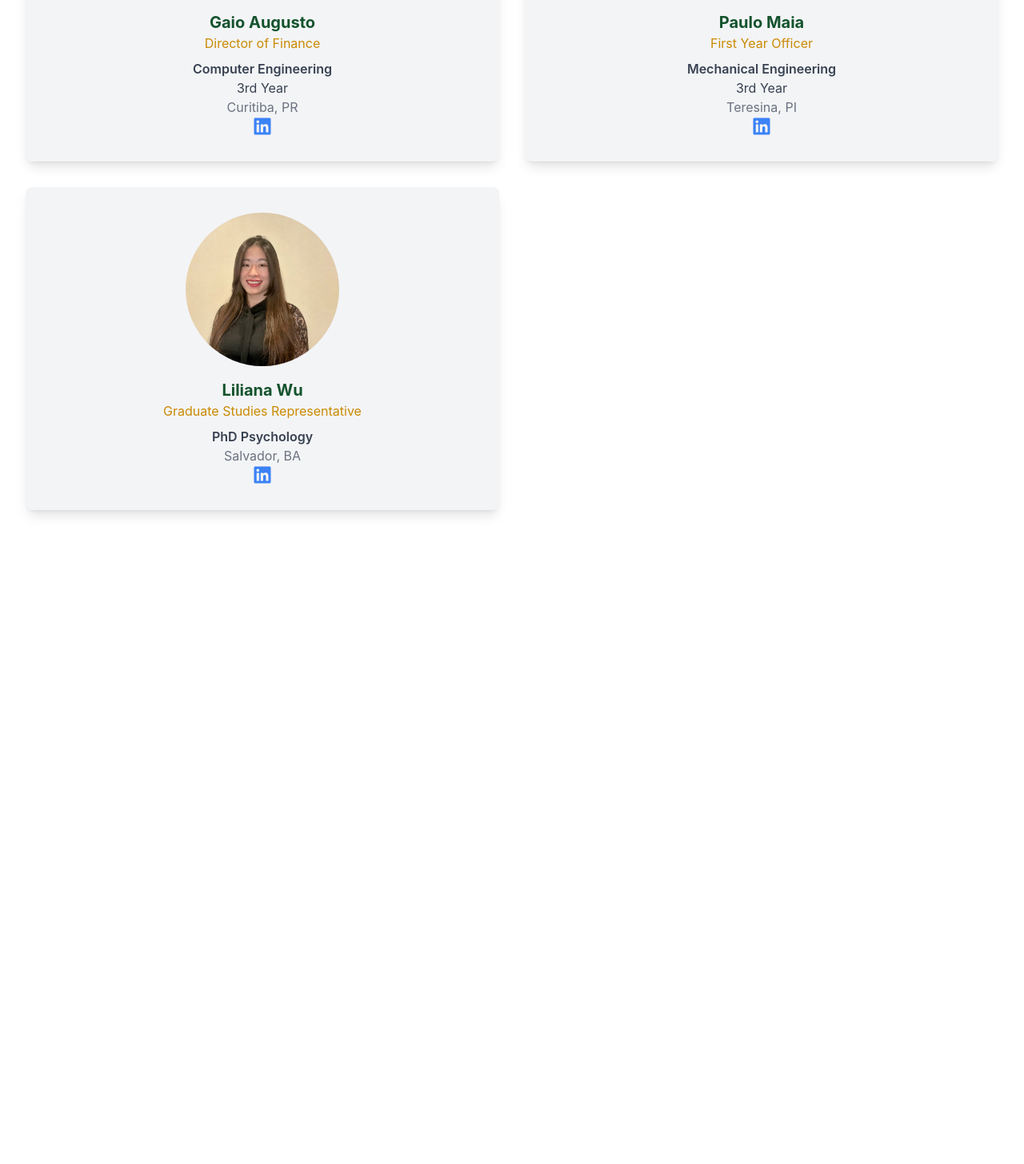
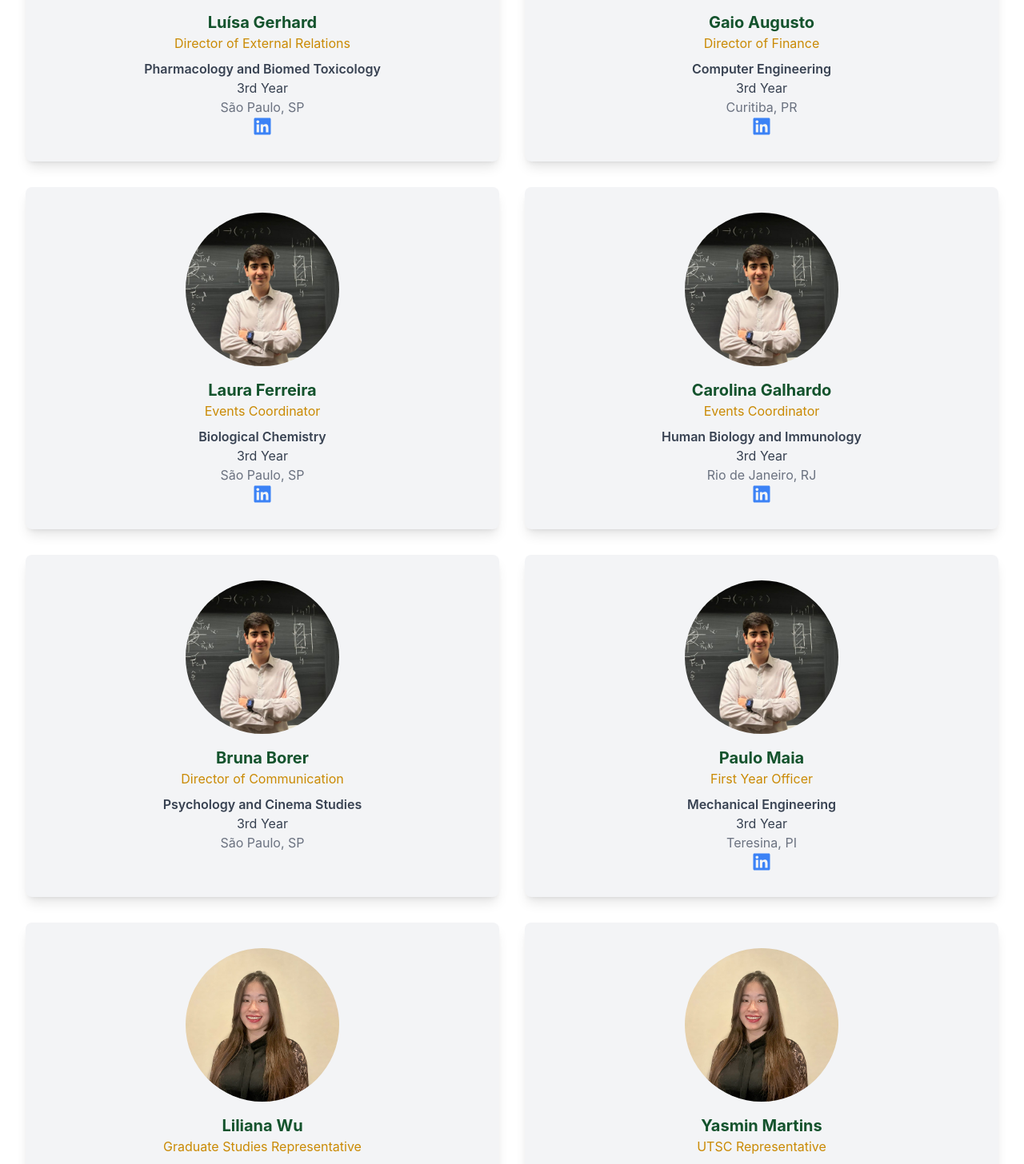
Before and after one commit to GaioAugusto/brasa-website, a React (Create React App) app: page /board in a window 1280 px wide. Shown: the part 1014-2470 px from the top of the page at 80% size. Before the commit the page ends 1684 px from the top, so only its background shows below. Built offline with nearby package versions, Linux system fonts and the light colour scheme.

Commit message:
Added footer

```diff
--- a/src/components/Board/Member/view.tsx
+++ b/src/components/Board/Member/view.tsx
@@ -24,6 +24,7 @@ export const MemberView: ComponentType = ({ boardMember }) => {
         {boardMember.year && <span>{boardMember.year} Year</span>}
         <span className="block text-gray-500">{boardMember.city}</span>
       </p>
+      {boardMember.linkedin && (
         <a
           href={boardMember.linkedin}
           target="_blank"
@@ -32,6 +33,7 @@ export const MemberView: ComponentType = ({ boardMember }) => {
         >
           <FaLinkedin className="h-6 w-6" />
         </a>
+      )}
     </div>
   );
 };
--- a/src/components/Board/view.tsx
+++ b/src/components/Board/view.tsx
@@ -3,6 +3,7 @@ import { BoardViewProps } from "./types";
 import { boardMembers } from "../../utilities/boardMembers";
 import { Member } from "./Member";
 import { BoardMember } from "../../types/boardMember";
+import { Footer } from "../Footer";
 
 type ComponentType = React.FC<BoardViewProps>;
 
@@ -38,6 +39,7 @@ export const BoardView: ComponentType = () => {
           <Member boardMember={member} />
         ))}
       </div>
+      <Footer />
     </div>
   );
 };
--- /dev/null
+++ b/src/components/Footer/index.tsx
@@ -0,0 +1,7 @@
+import { FooterProps } from "./types";
+import { FooterView } from "./view";
+
+type ComponentType = React.FC<FooterProps>;
+export const Footer: ComponentType = () => {
+  return <FooterView />;
+};
--- /dev/null
+++ b/src/components/Footer/types.ts
@@ -0,0 +1,2 @@
+export interface FooterProps {}
+export interface FooterViewProps {}
--- /dev/null
+++ b/src/components/Footer/view.tsx
@@ -0,0 +1,12 @@
+import { FooterViewProps } from "./types";
+
+type ComponentType = React.FC<FooterViewProps>;
+export const FooterView: ComponentType = () => {
+  return (
+    <div className="border-t border-gray-700 mt-6 pt-4 text-center text-sm">
+      <p>
+        &copy; {new Date().getFullYear()} BRASA at UofT. All rights reserved.
+      </p>
+    </div>
+  );
+};
--- a/src/components/Home/view.tsx
+++ b/src/components/Home/view.tsx
@@ -2,6 +2,7 @@ import React from "react";
 import { HomeViewProps } from "./types";
 import { About } from "./About";
 import { useLocale } from "../../contexts/Locale";
+import { Footer } from "../Footer";
 
 type ComponentType = React.FC<HomeViewProps>;
 export const HomeView: ComponentType = () => {
@@ -44,6 +45,7 @@ export const HomeView: ComponentType = () => {
       <section id="about">
         <About />
       </section>
+      <Footer />
     </div>
   );
 };
--- a/src/resources/en-US.json
+++ b/src/resources/en-US.json
@@ -12,7 +12,12 @@
     "vicePresident": "Vice-President",
     "finance": "Director of Finance",
     "firstYearOfficer": "First Year Officer",
-    "graduateRep": "Graduate Studies Representative"
+    "graduateRep": "Graduate Studies Representative",
+    "eventsCoordinator": "Events Coordinator",
+    "externalRelations": "Director of External Relations",
+    "communication": "Director of Communication",
+    "utscRep": "UTSC Representative",
+    "utmRep": "UTM Representative"
   },
   "templates": {
     "welcomeDescription": "Be welcome to BRASA's UOFT official website",
--- a/src/resources/pt-BR.json
+++ b/src/resources/pt-BR.json
@@ -12,7 +12,12 @@
     "vicePresident": "Vice Presidente",
     "finance": "Diretor de Finanças",
     "firstYearOfficer": "Oficial de Calouros",
-    "graduateRep": "Representante de Graduate Studies"
+    "graduateRep": "Representante de Graduate Studies",
+    "eventsCoordinator": "Coordenadora de Eventos",
+    "externalRelations": "Diretora de Relações Externas",
+    "communication": "Diretora de Comunicações",
+    "utscRep": "Representante de UTSC",
+    "utmRep": "Representante de UTM"
   },
   "templates": {
     "welcomeDescription": "Seja bem-vindo ao site oficial da BRASA UofT!",
--- a/src/types/boardMember.ts
+++ b/src/types/boardMember.ts
@@ -5,8 +5,7 @@ export interface BoardMember {
   picture: string;
   major: string;
   year?: string;
-  // position: string;
   position: keyof ModulesIdentifier["common"]; // Enforces valid keys
   city: string;
-  linkedin: string;
+  linkedin?: string;
 }
--- a/src/types/strings/CommonStrings.ts
+++ b/src/types/strings/CommonStrings.ts
@@ -12,4 +12,9 @@ export interface CommonStrings {
   finance: string;
   firstYearOfficer: string;
   graduateRep: string;
+  eventsCoordinator: string;
+  externalRelations: string;
+  communication: string;
+  utscRep: string;
+  utmRep: string;
 }
--- a/src/utilities/boardMembers.ts
+++ b/src/utilities/boardMembers.ts
@@ -20,6 +20,15 @@ export const boardMembers: BoardMember[] = [
     linkedin: "https://www.linkedin.com/in/duda-fonseca/",
   },
   {
+    name: "Luísa Gerhard",
+    picture: "/gaio.jpeg",
+    major: "Pharmacology and Biomed Toxicology",
+    year: "3rd",
+    position: "externalRelations",
+    city: "São Paulo, SP",
+    linkedin: "https://www.linkedin.com/in/lu%C3%ADsa-gerhard-563743260/",
+  },
+  {
     name: "Gaio Augusto",
     picture: "/gaio.jpeg",
     major: "Computer Engineering",
@@ -27,6 +36,33 @@ export const boardMembers: BoardMember[] = [
     position: "finance",
     city: "Curitiba, PR",
     linkedin: "https://www.linkedin.com/in/gaioaugusto/",
+  },
+  {
+    name: "Laura Ferreira",
+    picture: "/gaio.jpeg",
+    major: "Biological Chemistry",
+    year: "3rd",
+    position: "eventsCoordinator",
+    city: "São Paulo, SP",
+    linkedin: "https://www.linkedin.com/in/laura-ferreira-6a6962286/",
+  },
+  {
+    name: "Carolina Galhardo",
+    picture: "/gaio.jpeg",
+    major: "Human Biology and Immunology",
+    year: "3rd",
+    position: "eventsCoordinator",
+    city: "Rio de Janeiro, RJ",
+    linkedin:
+      "https://www.linkedin.com/in/carolina-ribeiro-galhardo-1645101b6/",
+  },
+  {
+    name: "Bruna Borer",
+    picture: "/gaio.jpeg",
+    major: "Psychology and Cinema Studies",
+    year: "3rd",
+    position: "communication",
+    city: "São Paulo, SP",
   },
   {
     name: "Paulo Maia",
@@ -45,4 +81,23 @@ export const boardMembers: BoardMember[] = [
     city: "Salvador, BA",
     linkedin: "https://www.linkedin.com/in/liliana-wu-20530212b/",
   },
+
+  {
+    name: "Yasmin Martins",
+    picture: "/liliana.jpeg",
+    major: "Co-op Life Sciences (Neuroscience)",
+    year: "2nd",
+    position: "utscRep",
+    city: "desconhecido",
+    linkedin: "https://www.linkedin.com/in/yasmin-ladislau-martins/",
+  },
+  {
+    name: "Yasmin Mendonça",
+    picture: "/liliana.jpeg",
+    major: "Communications (CCIT)",
+    year: "2nd",
+    position: "utmRep",
+    city: "Belém, PA",
+    linkedin: "https://www.linkedin.com/in/yasminmendon%C3%A7a/",
+  },
 ];
```
Lines whose indentation alone changed are shown as unchanged.
